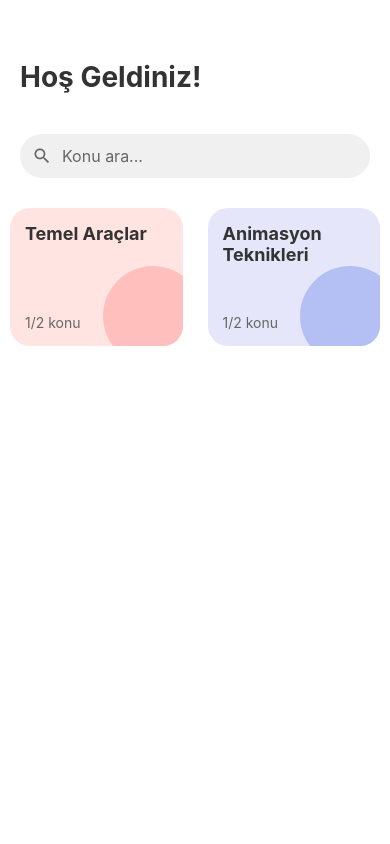
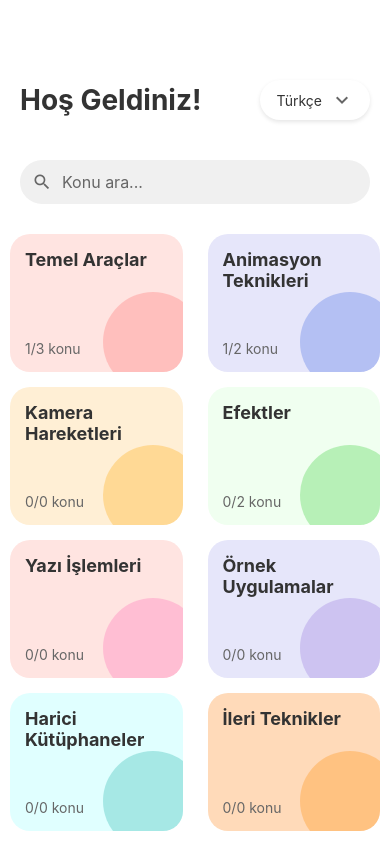
Before and after one commit to muslumunal/learn-after-effects, a React Native app: screen /Derslerim in a window 390 px wide. Built offline with nearby package versions, Linux system fonts and the light colour scheme.

Commit message:
multi language added

```diff
--- a/package.json
+++ b/package.json
@@ -15,7 +15,9 @@
     "@react-navigation/native-stack": "^7.1.14",
     "expo": "~52.0.25",
     "expo-status-bar": "~2.0.1",
+    "i18next": "^24.2.2",
     "react": "18.3.1",
+    "react-i18next": "^15.4.0",
     "react-native": "0.76.6",
     "react-native-gesture-handler": "^2.22.1",
     "react-native-safe-area-context": "^4.12.0",
--- a/src/data/defaultDersler.js
+++ b/src/data/defaultDersler.js
@@ -2,38 +2,112 @@
 import { Ders, AltKonu } from "../models/DersModel";
 
 export const defaultDersler = [
-  new Ders(1, "Temel Araçlar", "#FF6B6B", "#FFE4E1", [
-    new AltKonu(
-      1,
-      "Seçim Aracı(Selection Tool)",
-      "q2ZF29z_XGg",
-      true,
-      "Lorem ipsum dolor sit amet, consectetur adipiscing elit."
-    ),
-    new AltKonu(
-      2,
-      "Çizim Aracı(Drawing Tool)",
-      "q2ZF29z_XGg",
-      false,
-      "Lorem ipsum dolor sit amet, consectetur adipiscing elit."
-    ),
-    // ... diğer alt konular
-  ]),
-  new Ders(2, "Animasyon Teknikleri", "#4169E1", "#E6E6FA", [
-    new AltKonu(
-      1,
-      "Position Animation",
-      "def789",
-      true,
-      "Lorem ipsum dolor sit amet, consectetur adipiscing elit."
-    ),
-    new AltKonu(
-      2,
-      "Scale Animation",
-      "ghi012",
-      false,
-      "Lorem ipsum dolor sit amet, consectetur adipiscing elit. Sed do eiusmod tempor incididunt ut labore et dolore magna aliqua."
-    ),
-  ]),
-  // ... diğer dersler
+  {
+    id: 1,
+    key: "basicTools",
+    color: "#FF6B6B",
+    bgColor: "#FFE4E1",
+    altKonular: [
+      {
+        id: 1,
+        key: "selectionTool",
+        videoId: "q2ZF29z_XGg",
+        tamamlandi: true,
+        aciklama: "Açıklama",
+      },
+      {
+        id: 2,
+        key: "drawingTool",
+        videoId: "q2ZF29z_XGg",
+        tamamlandi: false,
+        aciklama: "Açıklama",
+      },
+      {
+        id: 3,
+        key: "shapeTools",
+        videoId: "q2ZF29z_XGg",
+        tamamlandi: false,
+        aciklama: "Açıklama",
+      },
+    ],
+  },
+  {
+    id: 2,
+    key: "animationTechniques",
+    color: "#4169E1",
+    bgColor: "#E6E6FA",
+    altKonular: [
+      {
+        id: 1,
+        key: "positionAnimation",
+        videoId: "def789",
+        tamamlandi: true,
+        aciklama: "Lorem ipsum dolor sit amet",
+      },
+      {
+        id: 2,
+        key: "scaleAnimation",
+        videoId: "ghi012",
+        tamamlandi: false,
+        aciklama: "Lorem ipsum dolor sit amet",
+      },
+    ],
+  },
+  {
+    id: 3,
+    key: "cameraMovements",
+    color: "#FFA500",
+    bgColor: "#FFEFD5",
+    altKonular: [],
+  },
+  {
+    id: 4,
+    key: "effects",
+    color: "#32CD32",
+    bgColor: "#F0FFF0",
+    altKonular: [
+      {
+        id: 1,
+        key: "greenScreen",
+        videoId: "ghi012",
+        tamamlandi: false,
+        aciklama: "Açıklama",
+      },
+      {
+        id: 2,
+        key: "blueScreen",
+        videoId: "ghi012",
+        tamamlandi: false,
+        aciklama: "Açıklama",
+      },
+    ],
+  },
+  {
+    id: 5,
+    key: "textOperations",
+    color: "#FF69B4",
+    bgColor: "#FFE4E1",
+    altKonular: [],
+  },
+  {
+    id: 6,
+    key: "sampleApplications",
+    color: "#9370DB",
+    bgColor: "#E6E6FA",
+    altKonular: [],
+  },
+  {
+    id: 7,
+    key: "externalLibraries",
+    color: "#20B2AA",
+    bgColor: "#E0FFFF",
+    altKonular: [],
+  },
+  {
+    id: 8,
+    key: "advancedTechniques",
+    color: "#FF8C00",
+    bgColor: "#FFDAB9",
+    altKonular: [],
+  },
 ];
--- a/src/screens/DerslerimScreen.js
+++ b/src/screens/DerslerimScreen.js
@@ -11,16 +11,32 @@ import {
 import Icon from "react-native-vector-icons/MaterialIcons";
 import AsyncStorage from "@react-native-async-storage/async-storage";
 import { DersController } from "../controllers/DersController";
+import { useTranslation } from "react-i18next";
+import "../translations/i18n";
 
 const { width } = Dimensions.get("window");
 const CARD_WIDTH = (width - 45) / 2; // 2 sütun için
 
 const DerslerimScreen = ({ route, navigation }) => {
+  const { t, i18n } = useTranslation();
+  const [currentLanguage, setCurrentLanguage] = useState(i18n.language);
+  const [isLanguageDropdownOpen, setIsLanguageDropdownOpen] = useState(false);
   const [searchText, setSearchText] = useState("");
   const [dersler, setDersler] = useState([]);
 
   useEffect(() => {
-    loadDersler();
+    const initializeApp = async () => {
+      // Önce kaydedilmiş dili yükle
+      const savedLanguage = await DersController.loadLanguage();
+      i18n.changeLanguage(savedLanguage);
+      setCurrentLanguage(savedLanguage);
+
+      // Sadece dersleri temizle ve yeniden yükle
+      await AsyncStorage.removeItem("dersler");
+      loadDersler();
+    };
+
+    initializeApp();
   }, []);
 
   const loadDersler = async () => {
@@ -37,135 +53,11 @@ const DerslerimScreen = ({ route, navigation }) => {
     setDersler(updatedDersler);
   };
 
-  // Varsayılan ders verileri
-  const defaultDersler = [
-    {
-      id: 1,
-      baslik: "Temel Araçlar",
-      color: "#FF6B6B",
-      bgColor: "#FFE4E1",
-      altKonular: [
-        {
-          id: 1,
-          baslik: "Seçim Aracı(Selection Tool)",
-          videoId: "q2ZF29z_XGg",
-          tamamlandi: true,
-          aciklama: "Açıklama",
-        },
-        {
-          id: 2,
-          baslik: "Çizim Aracı(Drawing Tool)",
-          videoId: "q2ZF29z_XGg",
-          tamamlandi: false,
-          aciklama: "Açıklama",
-        },
-        {
-          id: 3,
-          baslik: "Şekil Araçları(Shape Tools)",
-          videoId: "q2ZF29z_XGg",
-          tamamlandi: false,
-          aciklama: "Açıklama",
-        },
-        {
-          id: 4,
-          baslik: "Şekil Araçları(Shape Tools)",
-          videoId: "q2ZF29z_XGg",
-          tamamlandi: false,
-          aciklama: "Açıklama",
-        },
-      ],
-    },
-    {
-      id: 2,
-      baslik: "Animasyon Teknikleri",
-      color: "#4169E1",
-      bgColor: "#E6E6FA",
-      altKonular: [
-        {
-          id: 1,
-          baslik: "Position Animation",
-          videoId: "def789",
-          tamamlandi: true,
-          aciklama: "Lorem ipsum dolor sit amet, consectetur adipiscing elit.",
-        },
-        {
-          id: 2,
-          baslik: "Scale Animation",
-          videoId: "ghi012",
-          tamamlandi: false,
-          aciklama:
-            "Lorem ipsum dolor sit amet, consectetur adipiscing elit. Sed do eiusmod tempor incididunt ut labore et dolore magna aliqua.",
-        },
-      ],
-    },
-    {
-      id: 3,
-      baslik: "Kamera Hareketleri",
-      dersCount: "5 konu",
-      color: "#FFA500",
-      bgColor: "#FFEFD5",
-      altKonular: [],
-    },
-    {
-      id: 4,
-      baslik: "Efektler",
-      dersCount: "8 konu",
-      color: "#32CD32",
-      bgColor: "#F0FFF0",
-      altKonular: [
-        {
-          id: 1,
-          baslik: "Green Screen",
-          videoId: "ghi012",
-          tamamlandi: false,
-          aciklama: "Açıklama",
-        },
-        {
-          id: 2,
-          baslik: "Blue Screen",
-          videoId: "ghi012",
-          tamamlandi: false,
-          aciklama: "Açıklama",
-        },
-      ],
-    },
-    {
-      id: 5,
-      baslik: "Yazı İşlemleri",
-      dersCount: "7 konu",
-      color: "#FF69B4",
-      bgColor: "#FFE4E1",
-      altKonular: [],
-    },
-    {
-      id: 6,
-      baslik: "Örnek Uygulamalar",
-      dersCount: "6 konu",
-      color: "#9370DB",
-      bgColor: "#E6E6FA",
-      altKonular: [],
-    },
-    {
-      id: 7,
-      baslik: "Harici Kütüphaneler",
-      dersCount: "4 konu",
-      color: "#20B2AA",
-      bgColor: "#E0FFFF",
-      altKonular: [],
-    },
-    {
-      id: 8,
-      baslik: "İleri Teknikler",
-      dersCount: "3 konu",
-      color: "#FF8C00",
-      bgColor: "#FFDAB9",
-      altKonular: [],
-    },
-  ];
-
   // Arama sonuçlarını filtreleyen fonksiyon
   const filteredDersler = dersler.filter((konu) =>
-    konu.baslik.toLowerCase().includes(searchText.toLowerCase())
+    t(`courses.${konu.key}.title`)
+      .toLowerCase()
+      .includes(searchText.toLowerCase())
   );
 
   // Alt konuların sayısını ve tamamlananları hesaplayan fonksiyon
@@ -189,22 +81,84 @@ const DerslerimScreen = ({ route, navigation }) => {
     updateKonu();
   }, [route.params?.konuGuncellendi]);
 
+  const languages = [
+    { code: "tr", label: "Türkçe" },
+    { code: "en", label: "English" },
+  ];
+
+  const changeLanguage = async (lang) => {
+    i18n.changeLanguage(lang);
+    setCurrentLanguage(lang);
+    setIsLanguageDropdownOpen(false);
+    // Seçilen dili kaydet
+    await DersController.saveLanguage(lang);
+  };
+
   return (
     <View style={styles.container}>
       <View style={styles.header}>
-        <Text style={styles.greeting}>Hoş Geldiniz!</Text>
+        <Text style={styles.greeting}>{t("welcome")}</Text>
+
+        {/* Yeni dil seçici */}
+        <View style={styles.languageSelector}>
+          <TouchableOpacity
+            style={styles.languageDropdown}
+            onPress={() => setIsLanguageDropdownOpen(!isLanguageDropdownOpen)}
+          >
+            <Text style={styles.selectedLanguage}>
+              {languages.find((lang) => lang.code === currentLanguage)?.label}
+            </Text>
+            <Icon
+              name={
+                isLanguageDropdownOpen
+                  ? "keyboard-arrow-up"
+                  : "keyboard-arrow-down"
+              }
+              size={24}
+              color="#666"
+            />
+          </TouchableOpacity>
+
+          {isLanguageDropdownOpen && (
+            <View style={styles.dropdownMenu}>
+              {languages.map((lang) => (
+                <TouchableOpacity
+                  key={lang.code}
+                  style={[
+                    styles.dropdownItem,
+                    currentLanguage === lang.code && styles.activeDropdownItem,
+                  ]}
+                  onPress={() => changeLanguage(lang.code)}
+                >
+                  <Text
+                    style={[
+                      styles.dropdownText,
+                      currentLanguage === lang.code &&
+                        styles.activeDropdownText,
+                    ]}
+                  >
+                    {lang.label}
+                  </Text>
+                  {currentLanguage === lang.code && (
+                    <Icon name="check" size={20} color="#007AFF" />
+                  )}
+                </TouchableOpacity>
+              ))}
+            </View>
+          )}
+        </View>
       </View>
 
       <View style={styles.searchContainer}>
         <Icon name="search" size={20} color="#666" />
         <TextInput
           style={styles.searchInput}
-          placeholder="Konu ara..."
+          placeholder={t("searchPlaceholder")}
           value={searchText}
           onChangeText={setSearchText}
           placeholderTextColor="#666"
-          autoCapitalize="none" // Büyük/küçük harf duyarlılığı için
-          autoCorrect={false} // Otomatik düzeltmeyi kapatır
+          autoCapitalize="none"
+          autoCorrect={false}
         />
         {searchText.length > 0 && (
           <TouchableOpacity onPress={() => setSearchText("")}>
@@ -222,8 +176,13 @@ const DerslerimScreen = ({ route, navigation }) => {
                 style={[styles.courseCard, { backgroundColor: konu.bgColor }]}
                 onPress={() =>
                   navigation.navigate("AltKonular", {
-                    konuBaslik: konu.baslik,
-                    altKonular: konu.altKonular,
+                    konuBaslik: t(`courses.${konu.key}.title`),
+                    altKonular: konu.altKonular.map((altKonu) => ({
+                      ...altKonu,
+                      baslik: altKonu.key
+                        ? t(`courses.${konu.key}.lessons.${altKonu.key}`)
+                        : altKonu.baslik,
+                    })),
                     konuId: konu.id,
                     onTamamla: handleKonuTamamla,
                     konuRenk: konu.color,
@@ -231,7 +190,9 @@ const DerslerimScreen = ({ route, navigation }) => {
                 }
               >
                 <View style={styles.courseContent}>
-                  <Text style={styles.courseTitle}>{konu.baslik}</Text>
+                  <Text style={styles.courseTitle}>
+                    {t(`courses.${konu.key}.title`)}
+                  </Text>
                   <Text style={styles.courseCount}>
                     {getKonuDurumu(konu.altKonular)}
                   </Text>
@@ -247,7 +208,7 @@ const DerslerimScreen = ({ route, navigation }) => {
           ) : (
             <View style={styles.noResultContainer}>
               <Text style={styles.noResultText}>
-                "{searchText}" ile ilgili konu bulunamadı
+                {t("noResults", { searchText })}
               </Text>
             </View>
           )}
@@ -264,10 +225,12 @@ const styles = StyleSheet.create({
   },
   header: {
     padding: 20,
-    paddingTop: 40,
+    paddingTop: 80,
+    flexDirection: "row",
+    justifyContent: "space-between",
+    alignItems: "center",
   },
   greeting: {
-    marginTop: 20,
     fontSize: 28,
     fontWeight: "bold",
     color: "#333",
@@ -336,6 +299,67 @@ const styles = StyleSheet.create({
     color: "#666",
     textAlign: "center",
   },
+  languageSelector: {
+    zIndex: 1000,
+  },
+  languageDropdown: {
+    flexDirection: "row",
+    alignItems: "center",
+    backgroundColor: "#fff",
+    paddingHorizontal: 16,
+    paddingVertical: 8,
+    borderRadius: 20,
+    shadowColor: "#000",
+    shadowOffset: {
+      width: 0,
+      height: 2,
+    },
+    shadowOpacity: 0.1,
+    shadowRadius: 4,
+    elevation: 3,
+  },
+  selectedLanguage: {
+    fontSize: 14,
+    color: "#333",
+    marginRight: 8,
+  },
+  dropdownMenu: {
+    position: "absolute",
+    top: "100%",
+    right: 0,
+    marginTop: 8,
+    backgroundColor: "#fff",
+    borderRadius: 12,
+    padding: 4,
+    shadowColor: "#000",
+    shadowOffset: {
+      width: 0,
+      height: 4,
+    },
+    shadowOpacity: 0.15,
+    shadowRadius: 8,
+    elevation: 5,
+    minWidth: 140,
+  },
+  dropdownItem: {
+    flexDirection: "row",
+    alignItems: "center",
+    justifyContent: "space-between",
+    paddingVertical: 10,
+    paddingHorizontal: 16,
+    borderRadius: 8,
+  },
+  activeDropdownItem: {
+    backgroundColor: "#F5F5F5",
+  },
+  dropdownText: {
+    fontSize: 14,
+    color: "#333",
+  },
+  activeDropdownText: {
+    color: "#007AFF",
+    fontWeight: "500",
+  },
 });
 
 export default DerslerimScreen;
--- a/src/screens/KonuDetayScreen.js
+++ b/src/screens/KonuDetayScreen.js
@@ -8,6 +8,7 @@ import {
 } from "react-native";
 import YoutubePlayer from "react-native-youtube-iframe";
 import Icon from "react-native-vector-icons/Ionicons";
+import { useTranslation } from "react-i18next";
 
 const KonuDetayScreen = ({ route, navigation }) => {
   const {
@@ -22,6 +23,7 @@ const KonuDetayScreen = ({ route, navigation }) => {
   } = route.params;
 
   const [tamamlandi, setTamamlandi] = useState(initialTamamlandi);
+  const { t } = useTranslation();
 
   const handleTamamla = () => {
     setTamamlandi(true);
@@ -84,7 +86,7 @@ const KonuDetayScreen = ({ route, navigation }) => {
                 tamamlandi && { color: "#444" },
               ]}
             >
-              {tamamlandi ? "Tamamlandı" : "Konuyu Tamamla"}
+              {tamamlandi ? t("completed") : t("completeLesson")}
             </Text>
             {tamamlandi ? (
               <Icon name="checkmark-circle" size={24} color="#444" />
--- /dev/null
+++ b/src/translations/en.js
@@ -0,0 +1,48 @@
+export default {
+  welcome: "Welcome!",
+  searchPlaceholder: "Search topics...",
+  courseContent: "Course Content",
+  completedLessons: "{{completed}}/{{total}} lessons completed",
+  completeLesson: "Complete Lesson",
+  completed: "Completed",
+  noResults: "No results found for '{{searchText}}'",
+  courses: {
+    basicTools: {
+      title: "Basic Tools",
+      lessons: {
+        selectionTool: "Selection Tool",
+        drawingTool: "Drawing Tool",
+        shapeTools: "Shape Tools",
+      },
+    },
+    animationTechniques: {
+      title: "Animation Techniques",
+      lessons: {
+        positionAnimation: "Position Animation",
+        scaleAnimation: "Scale Animation",
+      },
+    },
+    cameraMovements: {
+      title: "Camera Movements",
+    },
+    effects: {
+      title: "Effects",
+      lessons: {
+        greenScreen: "Green Screen",
+        blueScreen: "Blue Screen",
+      },
+    },
+    textOperations: {
+      title: "Text Operations",
+    },
+    sampleApplications: {
+      title: "Sample Applications",
+    },
+    externalLibraries: {
+      title: "External Libraries",
+    },
+    advancedTechniques: {
+      title: "Advanced Techniques",
+    },
+  },
+};
--- /dev/null
+++ b/src/translations/i18n.js
@@ -0,0 +1,18 @@
+import i18n from "i18next";
+import { initReactI18next } from "react-i18next";
+import tr from "./tr";
+import en from "./en";
+
+i18n.use(initReactI18next).init({
+  resources: {
+    tr: { translation: tr },
+    en: { translation: en },
+  },
+  lng: "tr", // varsayılan dil
+  fallbackLng: "tr",
+  interpolation: {
+    escapeValue: false,
+  },
+});
+
+export default i18n;
--- /dev/null
+++ b/src/translations/tr.js
@@ -0,0 +1,48 @@
+export default {
+  welcome: "Hoş Geldiniz!",
+  searchPlaceholder: "Konu ara...",
+  courseContent: "Konu İçeriği",
+  completedLessons: "{{completed}}/{{total}} konu tamamlandı",
+  completeLesson: "Konuyu Tamamla",
+  completed: "Tamamlandı",
+  noResults: "'{{searchText}}' ile ilgili konu bulunamadı",
+  courses: {
+    basicTools: {
+      title: "Temel Araçlar",
+      lessons: {
+        selectionTool: "Seçim Aracı (Selection Tool)",
+        drawingTool: "Çizim Aracı (Drawing Tool)",
+        shapeTools: "Şekil Araçları (Shape Tools)",
+      },
+    },
+    animationTechniques: {
+      title: "Animasyon Teknikleri",
+      lessons: {
+        positionAnimation: "Pozisyon Animasyonu",
+        scaleAnimation: "Ölçek Animasyonu",
+      },
+    },
+    cameraMovements: {
+      title: "Kamera Hareketleri",
+    },
+    effects: {
+      title: "Efektler",
+      lessons: {
+        greenScreen: "Yeşil Perde",
+        blueScreen: "Mavi Perde",
+      },
+    },
+    textOperations: {
+      title: "Yazı İşlemleri",
+    },
+    sampleApplications: {
+      title: "Örnek Uygulamalar",
+    },
+    externalLibraries: {
+      title: "Harici Kütüphaneler",
+    },
+    advancedTechniques: {
+      title: "İleri Teknikler",
+    },
+  },
+};
```
Also changed, not shown: src/controllers/DersController.js (+19 -1 lines), src/screens/AltKonularScreen.js (+6 -2 lines), 1 other file (tests, documents, lock files or other folders).
